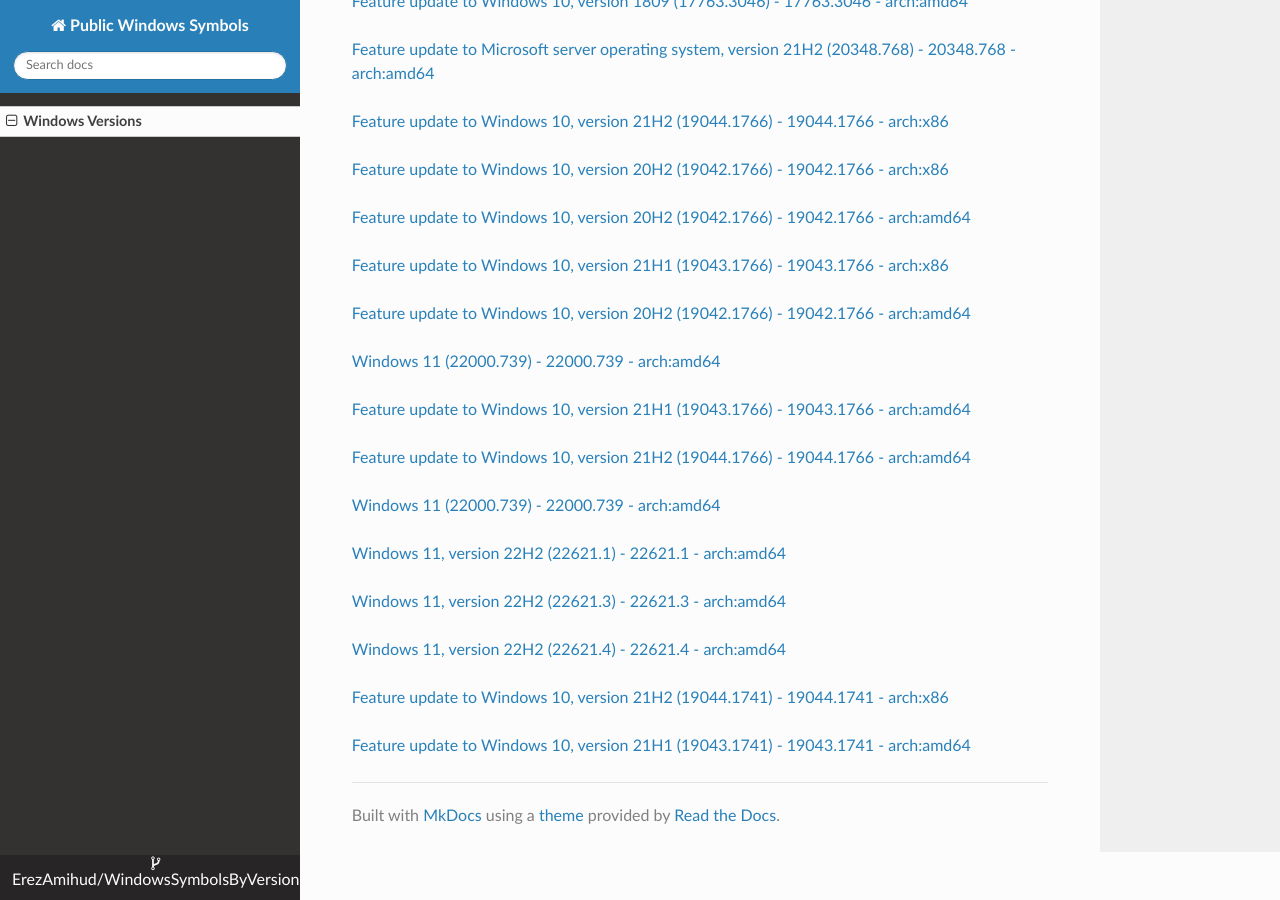
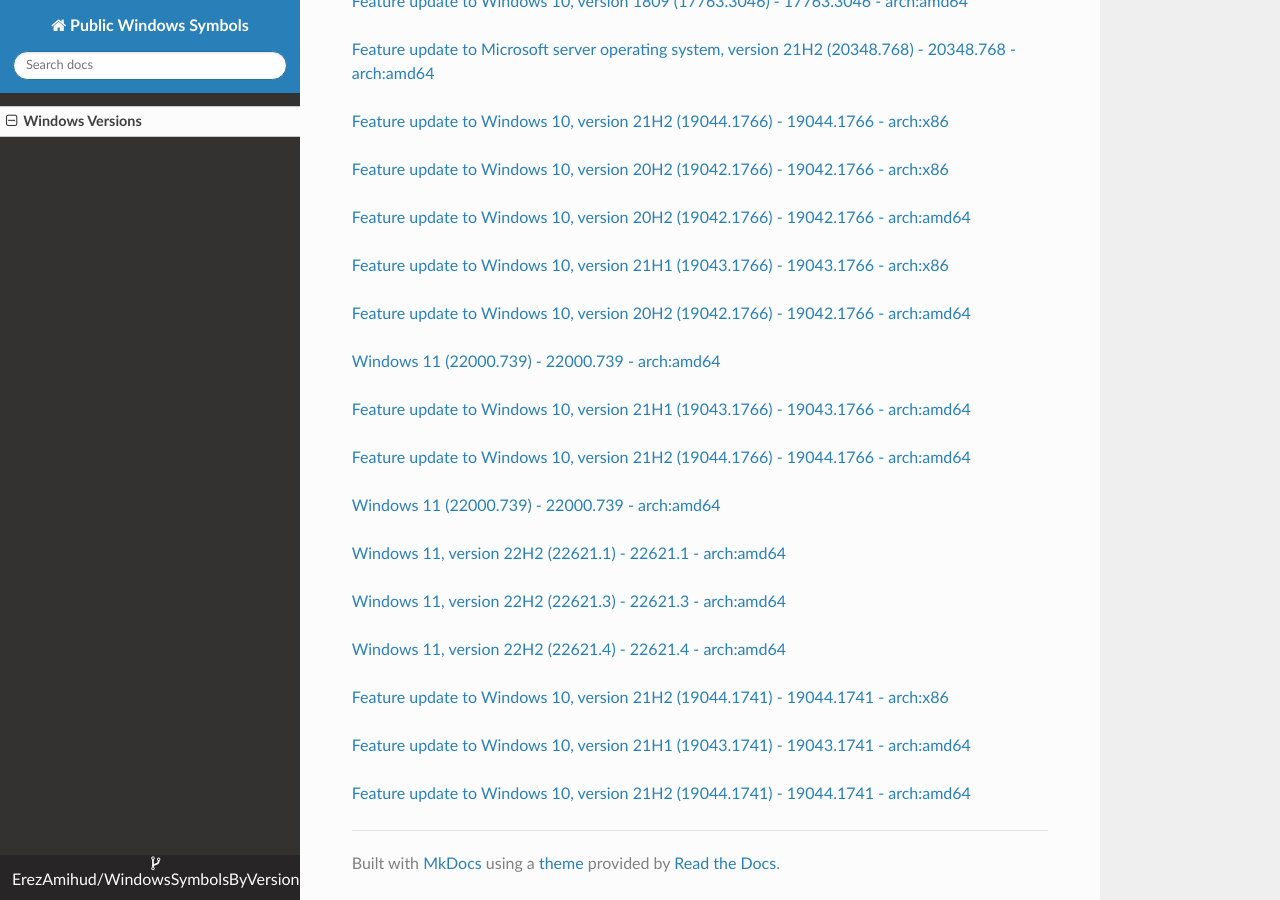
Before and after one commit to ErezAmihud/WindowsSymbolsByVersion, an MkDocs documentation site: the page built from docs/index.md, in a window 1280 px wide and 900 px high, scrolled down 61349 px. Built offline with MkDocs 1.6.1, drawn with Linux system fonts in a browser that asks for light colours; nearby versions of some CDN libraries.

Commit message:
Automated commit, add manifest for 738ac477-d93f-486e-93b7-10bea9d7fafd

```diff
--- a/docs/index.md
+++ b/docs/index.md
@@ -3646,3 +3646,6 @@
 
 
 [Feature update to Windows 10, version 21H1 (19043.1741) - 19043.1741 - arch:amd64](https://github.com/ErezAmihud/WindowsSymbolsByVersion/blob/main/manifests/33ce6e87-f379-43c3-8833-72e633f57a60.manifest)
+
+
+[Feature update to Windows 10, version 21H2 (19044.1741) - 19044.1741 - arch:amd64](https://github.com/ErezAmihud/WindowsSymbolsByVersion/blob/main/manifests/738ac477-d93f-486e-93b7-10bea9d7fafd.manifest)
```
Also changed, not shown: process_builds.json (+1 -1 lines), 1 other file.
